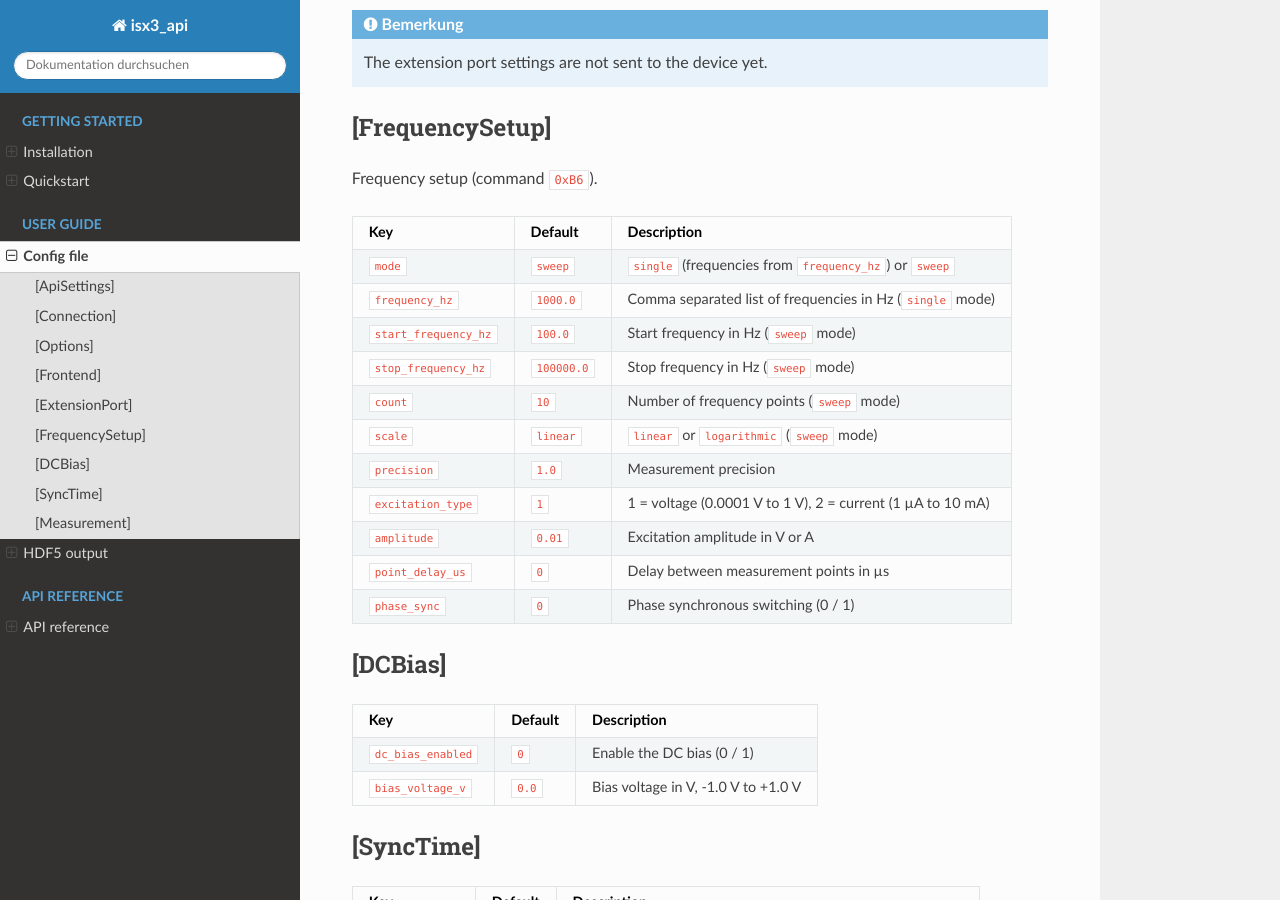
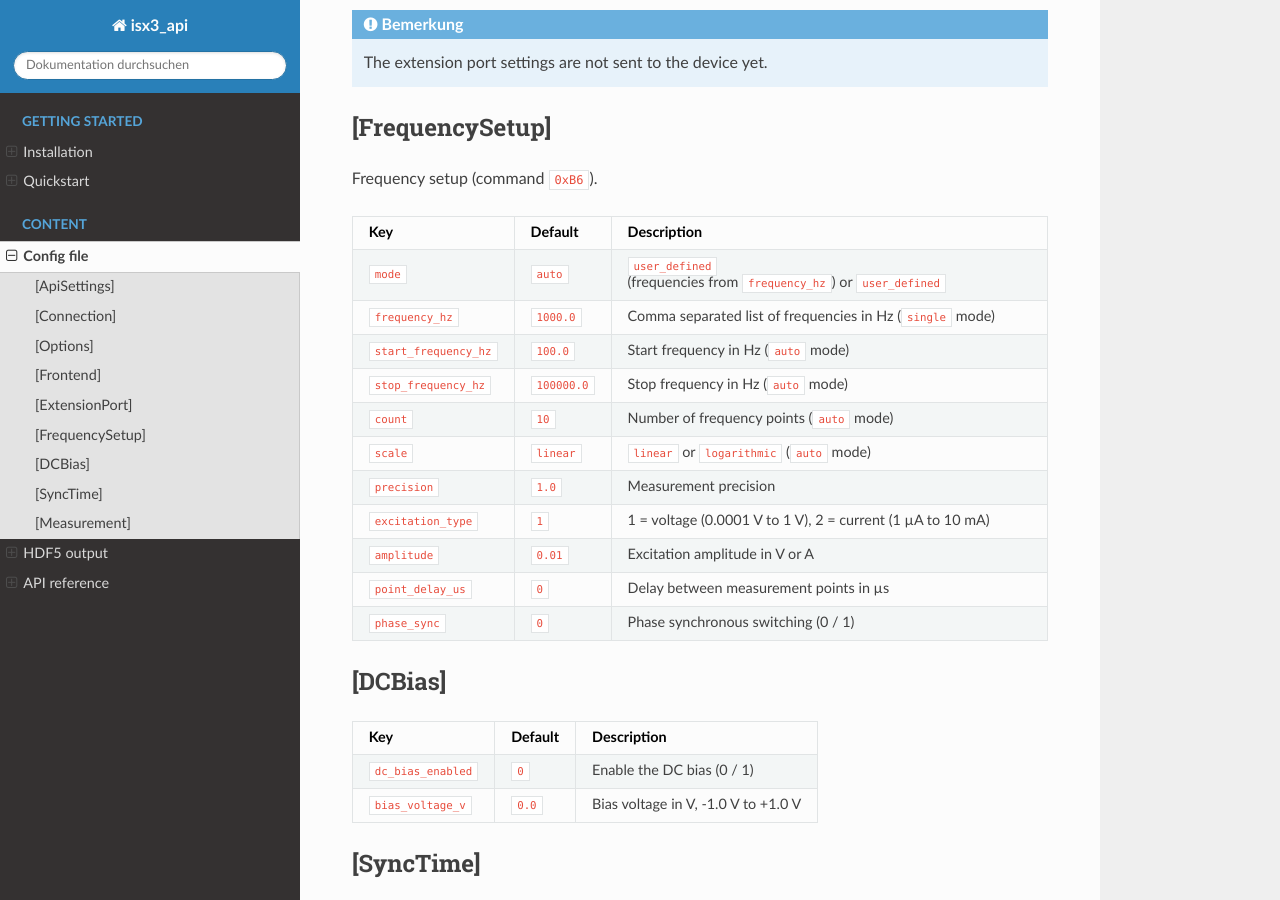
Before and after one commit to efk04/sensorprojekt_api, a Sphinx documentation site: the page built from docs/configuration.md, in a window 1280 px wide and 900 px high, scrolled down 1775 px. Built offline with Sphinx 7.4.7 and the Read the Docs theme 3.1.0, drawn with Linux system fonts in a browser that asks for light colours.

Commit message:
umbennenung von measurement_mode

```diff
--- a/docs/configuration.md
+++ b/docs/configuration.md
@@ -71,12 +71,12 @@ Frequency setup (command `0xB6`).
 
 | Key | Default | Description |
 |---|---|---|
-| `mode` | `sweep` | `single` (frequencies from `frequency_hz`) or `sweep` |
+| `mode` | `auto` | `user_defined` (frequencies from `frequency_hz`) or `user_defined` |
 | `frequency_hz` | `1000.0` | Comma separated list of frequencies in Hz (`single` mode) |
-| `start_frequency_hz` | `100.0` | Start frequency in Hz (`sweep` mode) |
-| `stop_frequency_hz` | `100000.0` | Stop frequency in Hz (`sweep` mode) |
-| `count` | `10` | Number of frequency points (`sweep` mode) |
-| `scale` | `linear` | `linear` or `logarithmic` (`sweep` mode) |
+| `start_frequency_hz` | `100.0` | Start frequency in Hz (`auto` mode) |
+| `stop_frequency_hz` | `100000.0` | Stop frequency in Hz (`auto` mode) |
+| `count` | `10` | Number of frequency points (`auto` mode) |
+| `scale` | `linear` | `linear` or `logarithmic` (`auto` mode) |
 | `precision` | `1.0` | Measurement precision |
 | `excitation_type` | `1` | 1 = voltage (0.0001 V to 1 V), 2 = current (1 µA to 10 mA) |
 | `amplitude` | `0.01` | Excitation amplitude in V or A |
```
Also changed, not shown: docs/index.md (+1 -7 lines), 1 other file.
